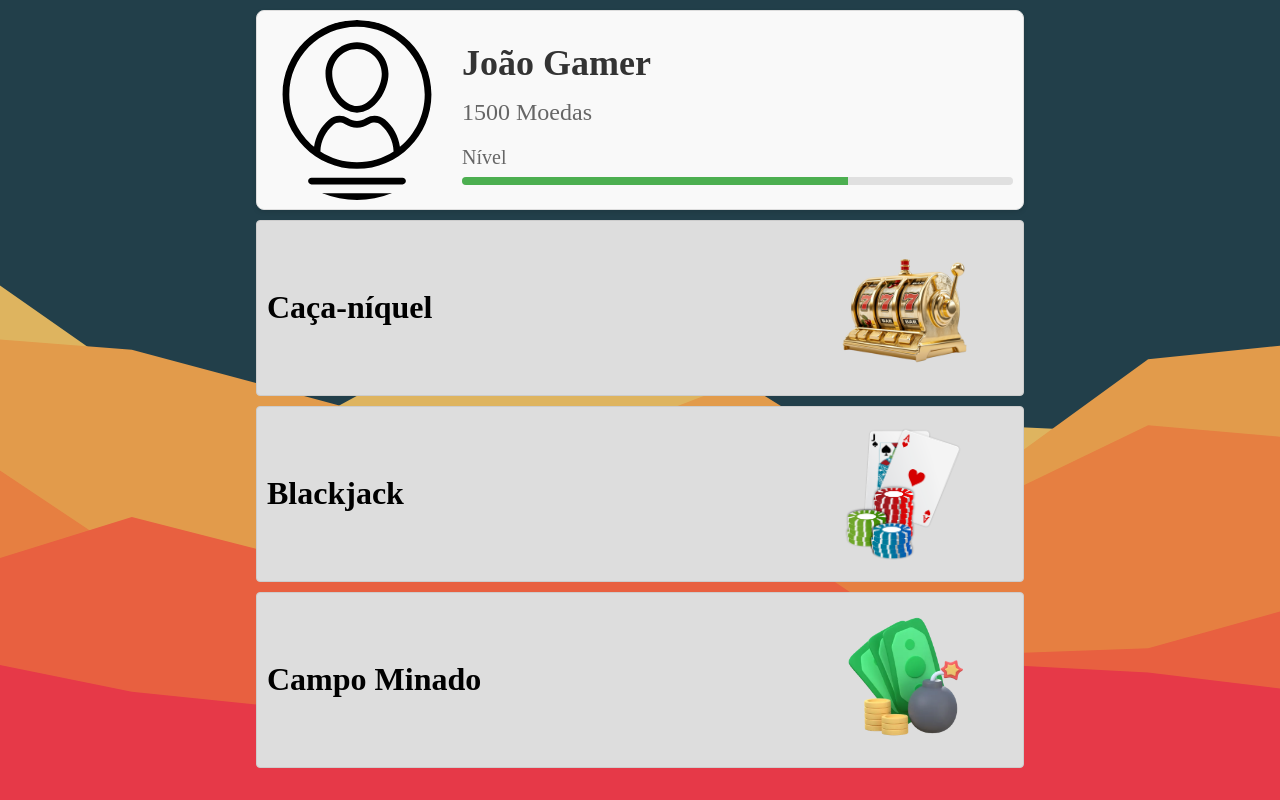
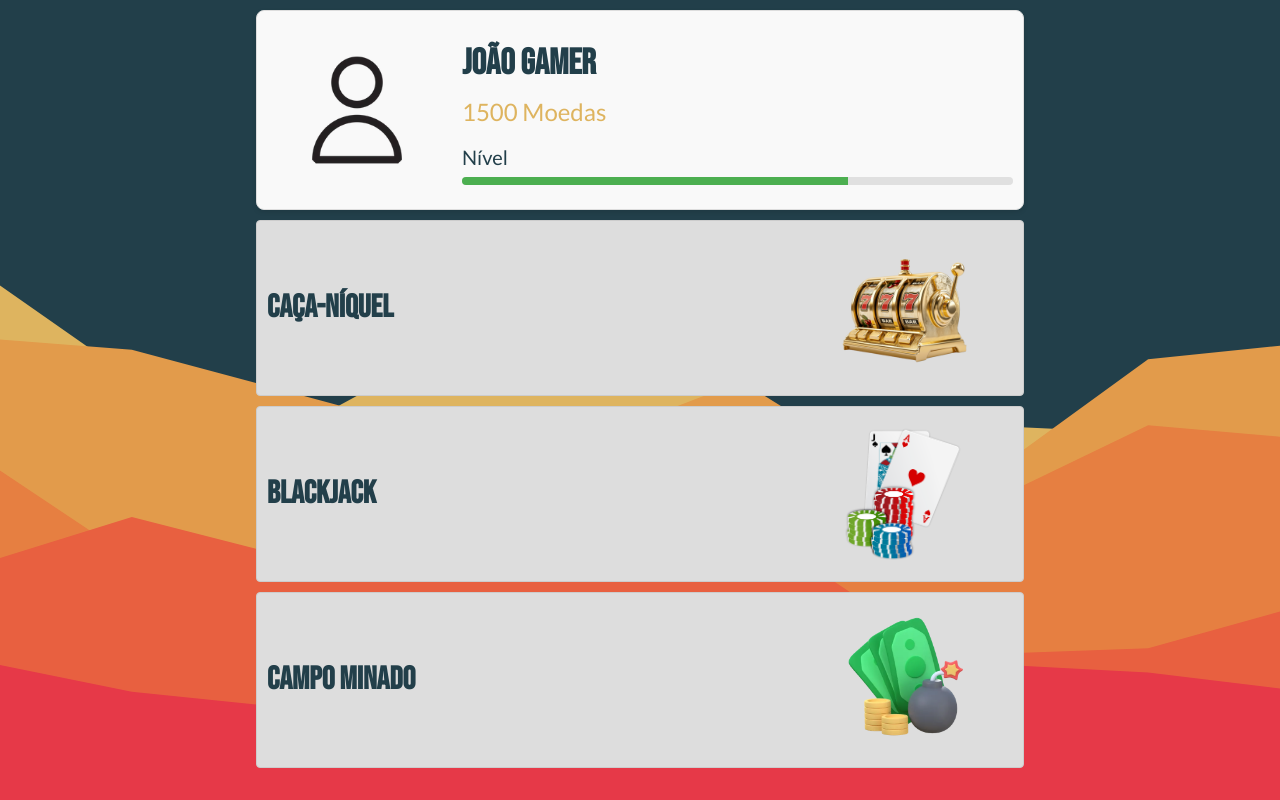
Before and after one commit to trabalho-pw/online-casino, a Vue app: page /game_selector in a window 1280 px wide. Built offline with nearby package versions, Linux system fonts and the light colour scheme.

Commit message:
adicionando a fonte e cores padroes

```diff
--- a/src/components/GameCard.vue
+++ b/src/components/GameCard.vue
@@ -71,8 +71,10 @@ export default {
 }
 
 .title {
+  font-family: "Bebas Neue", sans-serif;
   font-size: 32px;
   font-weight: bold;
+  color: #223F4A;
 }
 
 .image-container {
@@ -107,23 +109,27 @@ export default {
   background: white;
   border-radius: 8px;
   padding: 20px;
-  width: 300px;
+  width: 500px;
   text-align: center;
+  color: #223F4A;
 }
 
 .modal-header {
-  font-size: 18px;
+  font-family: "Bebas Neue", sans-serif;
+  font-size: 32px;
   font-weight: bold;
   margin-bottom: 10px;
+  color: #223F4A;
 }
 
 .modal-body {
-  font-size: 14px;
+  font-family: 'Lato', sans-serif;
+  font-size: 20px;
   margin-bottom: 20px;
 }
 
 .modal-footer button {
-  background-color: #007bff;
+  background-color: #e63948;
   color: white;
   border: none;
   border-radius: 4px;
@@ -132,6 +138,6 @@ export default {
 }
 
 .modal-footer button:hover {
-  background-color: #0056b3;
+  background-color: #d62839;
 }
 </style>
--- a/src/components/UserCard.vue
+++ b/src/components/UserCard.vue
@@ -67,15 +67,17 @@
   }
 
   .user-name {
+    font-family: "Bebas Neue", sans-serif;
     font-size: 36px;
     font-weight: bold;
     margin: 0;
-    color: #333;
+    color: #223F4A;
   }
 
   .user-coins {
+    font-family: 'Lato', sans-serif;
     font-size: 24px;
-    color: #666;
+    color: #DEB45F;
   }
 
   .level-section {
@@ -83,9 +85,10 @@
   }
 
   .level-label {
+    font-family: 'Lato', sans-serif;
     font-size: 20px;
-    color: #666;
     margin-bottom: 4px;
+    color: #223F4A;
   }
 
   .level-bar-container {
--- a/src/views/GameSelectorView.vue
+++ b/src/views/GameSelectorView.vue
@@ -5,7 +5,7 @@
         :userName="'João Gamer'"
         :userCoins="1500"
         :levelProgress="70"
-        :userImage="'src/assets/profile.svg'"
+        :userImage="'src/assets/profile.webp'"
       />
       <GameCard
         v-for="(game, index) in games"
@@ -35,7 +35,7 @@ export default {
         {
           title: "Caça-níquel",
           imageSrc: "src/assets/caca-niquel-svg.png",
-          description: "Descrição do Jogo 1",
+          description: "Um caça-níquel online é um jogo de cassino digital que simula o funcionamento das tradicionais máquinas de slot. Nele, os jogadores giram os cilindros virtuais que exibem uma variedade de símbolos, e o objetivo é alinhar esses símbolos em combinações específicas para ganhar prêmios. Os jogos geralmente oferecem gráficos atraentes, sons envolventes e bônus especiais, como rodadas grátis ou multiplicadores, para aumentar as chances de vitória. Esses jogos são acessíveis pela internet, podendo ser jogados em sites de cassino ou aplicativos de jogos, com apostas variáveis e temáticas diversificadas, que vão desde aventuras até filmes e séries.",
           gameUrl: "#",
         },
         {
```
Also changed, not shown: src/assets/profile.svg (deleted), src/assets/profile.webp (added).
